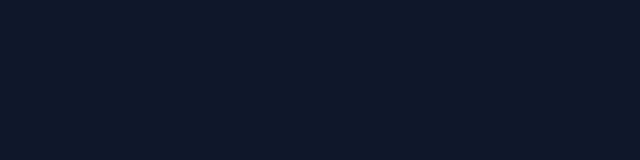
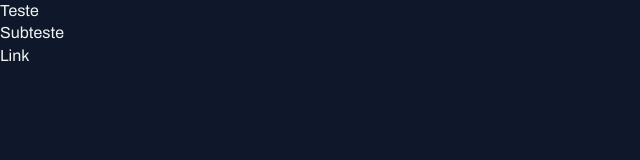
Before and after one commit to VitorGomesder4/fullstackcurso-avan-andohtml-css, a plain HTML site: page grid/projeto_portal_noticias/index.html in a window 1280 px wide. Shown: the whole page, without its empty margins (0-640 px from the left). Drawn offline with Linux system fonts and the light colour scheme.

Commit message:
applying fonts

```diff
--- a/grid/projeto_portal_noticias/index.html
+++ b/grid/projeto_portal_noticias/index.html
@@ -5,8 +5,14 @@
     <meta name="viewport" content="width=device-width, initial-scale=1.0">
     <title>Portal de notícias</title>
     <link rel="stylesheet" href="styles/index.css">
+
+    <link rel="preconnect" href="https://fonts.googleapis.com">
+    <link rel="preconnect" href="https://fonts.gstatic.com" crossorigin>
+    <link href="https://fonts.googleapis.com/css2?family=Archivo:ital,wght@0,100..900;1,100..900&display=swap" rel="stylesheet">
 </head>
 <body>
-
+    <h1>Teste</h1>
+    <h2>Subteste</h2>
+    <a href="#">Link</a>
 </body>
 </html>
--- a/grid/projeto_portal_noticias/styles/global.css
+++ b/grid/projeto_portal_noticias/styles/global.css
@@ -9,11 +9,33 @@
     --brand-color-dark: #1D4ED8;
     --bg-color: #0F172A;
     --stroke-color: #1E293B;
-    --text-color-primary: #F1F5F;
+    --text-color-primary: #F1F5F0;
     --text-color-secondary: #CBD5E1;
+
+    --font-family: 'Archivo', sans-serif;
+    --h1: 800 24px/135% var(--font-family);
+    --h2: 800 16px/140% var(--font-family);
+    --h3: 800 14px/140% var(--font-family);
+    --text-span: 600 14px/145% var(--font-family);
+    --text: 400 16px/140% var(--font-family);
+    --text-sm: 600 14px/160% var(--font-family);
 }
 
 body{
+    font: var(--text);
     color: var(--text-color-primary);
     background-color: var(--bg-color);
 }
+
+a{
+    text-decoration: none;
+    color: inherit;
+}
+
+a:hover {
+    color: var(--brand-color-light);
+}
+
+h1, h2, h3{
+    font: inherit;
+}
```
